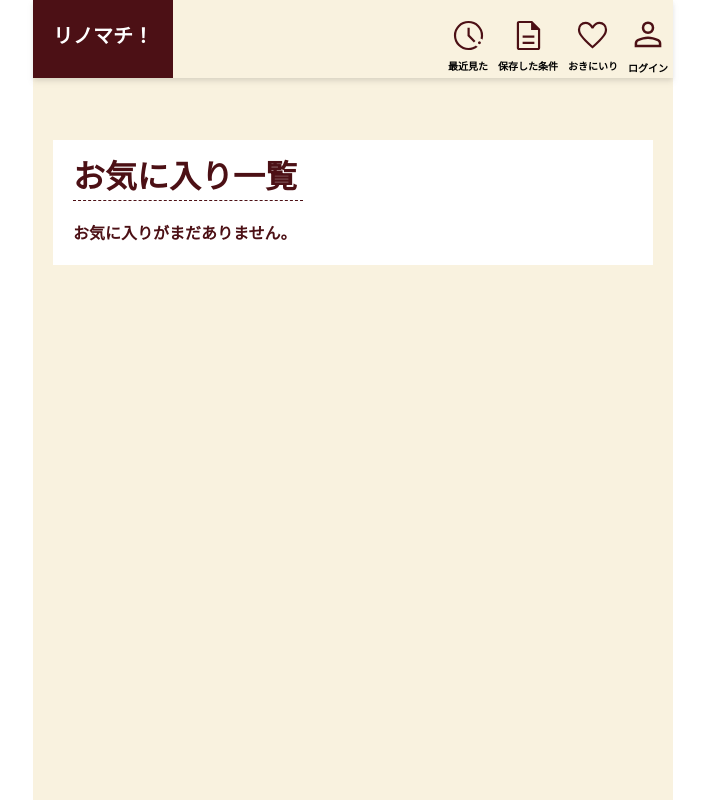
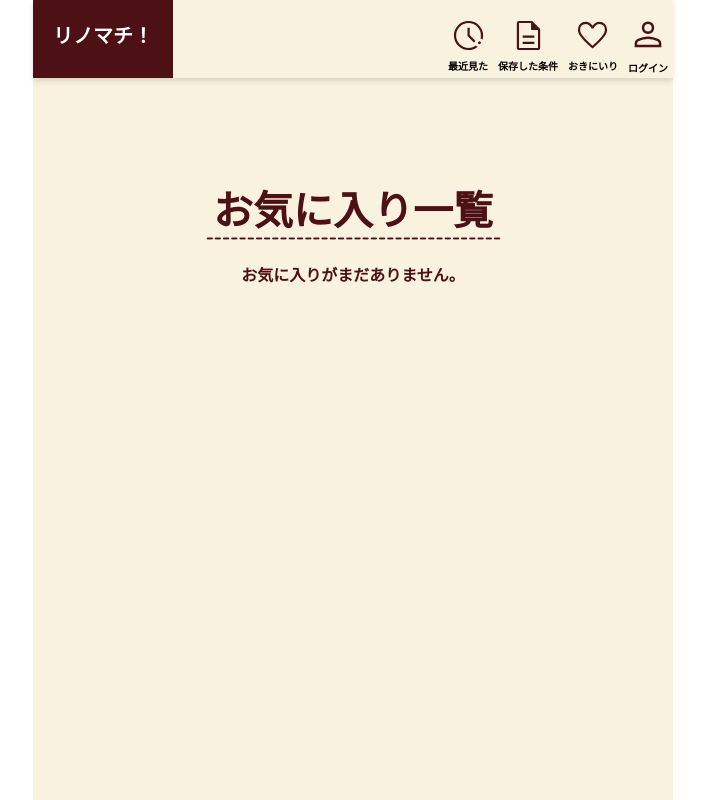
Before and after one commit to yama-chiiii/Rinomachi-Front, a Next.js app: page /favorite in a window 1280 px wide. Shown: the whole page, without its empty margins (287-992 px from the left). Built offline with nearby package versions, Linux system fonts and the light colour scheme; a web font is replaced by a local one.

Commit message:
Revert "お気に入りページのUIの修正"

```diff
--- a/src/app/favorite/page.tsx
+++ b/src/app/favorite/page.tsx
@@ -11,21 +11,21 @@ const Favorite = () => {
 
   return (
     <div className='w-full min-h-screen flex flex-col items-center font-mPlus font-semibold'>
-      <div className='w-full lg:w-1/2 px-20 min-h-screen flex flex-col items-center bg-brown-light text-brown-dark'>
-        <div className="w-full mt-140 bg-white">
-          <div className='w-170 lg:w-230 mt-12 mx-20 mb-20 border-b border-dashed border-brown-dark text-2xl lg:text-4xl text-brown-dark'>
+      <div className='w-full lg:w-1/2 min-h-screen flex flex-col items-center bg-brown-light text-brown-dark'>
+        <div className='mt-180 text-2xl lg:text-5xl text-brown-dark'>
           お気に入り一覧
         </div>
-
+        <div className='-mt-8 lg:-mt-16 mb-12 text-xxs lg:text-lg text-brown-dark'>
+          ------------------------------------
+        </div>
         {favoriteItems.length === 0 ? (
-          <p className='mt-12 mx-20 mb-20'>お気に入りがまだありません。</p>
+          <p>お気に入りがまだありません。</p>
         ) : (
-            <div className='flex justify-center'>
-                <div className='w-11/12 max-w-4xl flex flex-col justify-center space-y-10 mb-20 '>
+          <div className='w-full max-w-4xl flex flex-col space-y-4'>
             {favoriteItems.map(([name]) => (
               <div
                 key={name}
-                      className='w-full  p-4 border border-gray-300 rounded-md shadow-sm bg-white'
+                className='w-full p-4 border border-gray-300 rounded-md shadow-sm bg-white'
               >
                 <div className='flex justify-between items-center'>
                   <h2 className='text-xl font-semibold'>{name}</h2>
@@ -52,9 +52,7 @@ const Favorite = () => {
               </div>
             ))}
           </div>
-            </div>
         )}
-        </div>
       </div>
     </div>
   )
--- a/src/app/mypage/page.tsx
+++ b/src/app/mypage/page.tsx
@@ -1,7 +1,6 @@
 'use client';
 
 import Link from "next/link";
-import Image from 'next/image'
 import { useRouter } from 'next/navigation';
 import { useEffect } from 'react';
 import { useAuth } from '../context/AuthContext';
@@ -35,9 +34,7 @@ export default function Mypage() {
       <div className='w-full lg:w-1/2 min-h-screen flex flex-col items-center bg-brown-light text-red-dark'>
         <div className='w-4/5 mt-184 mx-60 bg-white'>
           <div className="flex flex-col items-center">
-            <div className='w-100 h-100 mt-20 rounded-full rounded-full overflow-hidden'>
-              <Image src="/celebi.png" alt="Image" height={150} width={150} />
-            </div>
+            <div className='bg-red-500 rounded-full'>a</div>
             <div className='text-brown-dark text-2xl '>{username}</div>
           </div>
           <div className='mt-36 text-brown-dark text-xl border-b-2 border-brown mx-12'>
```
Also changed, not shown: public/Celebi.png (deleted). Lines whose indentation alone changed are shown as unchanged.
